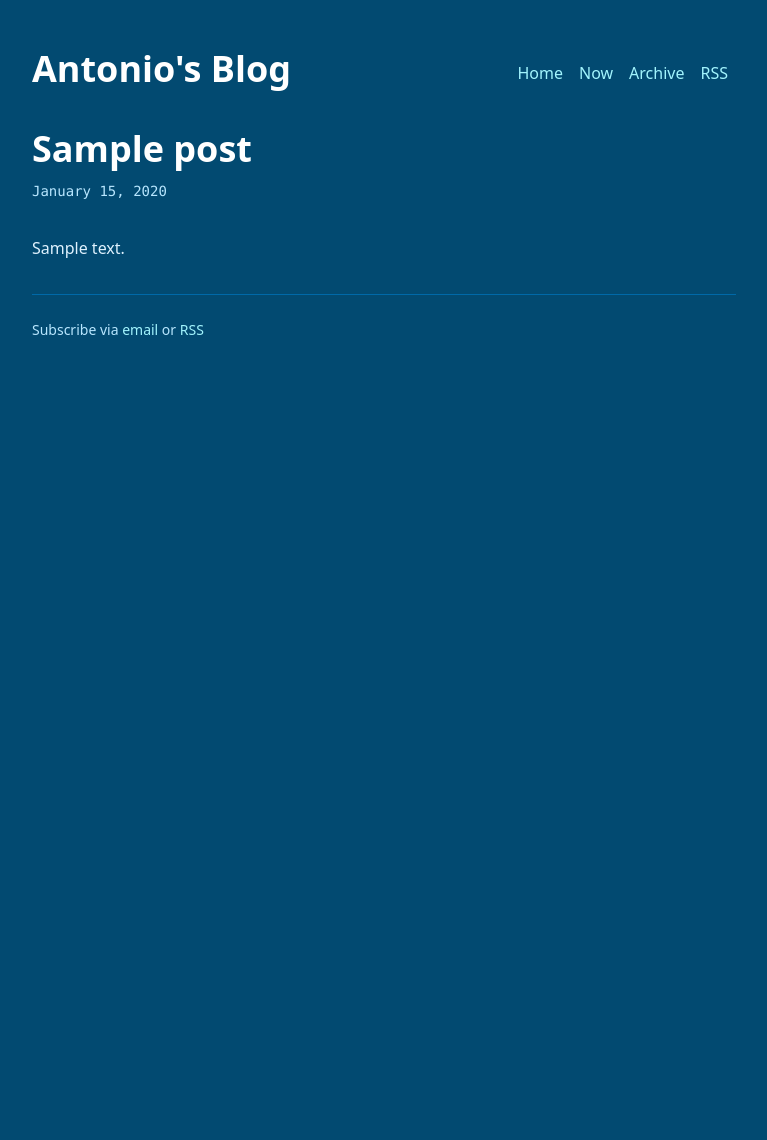
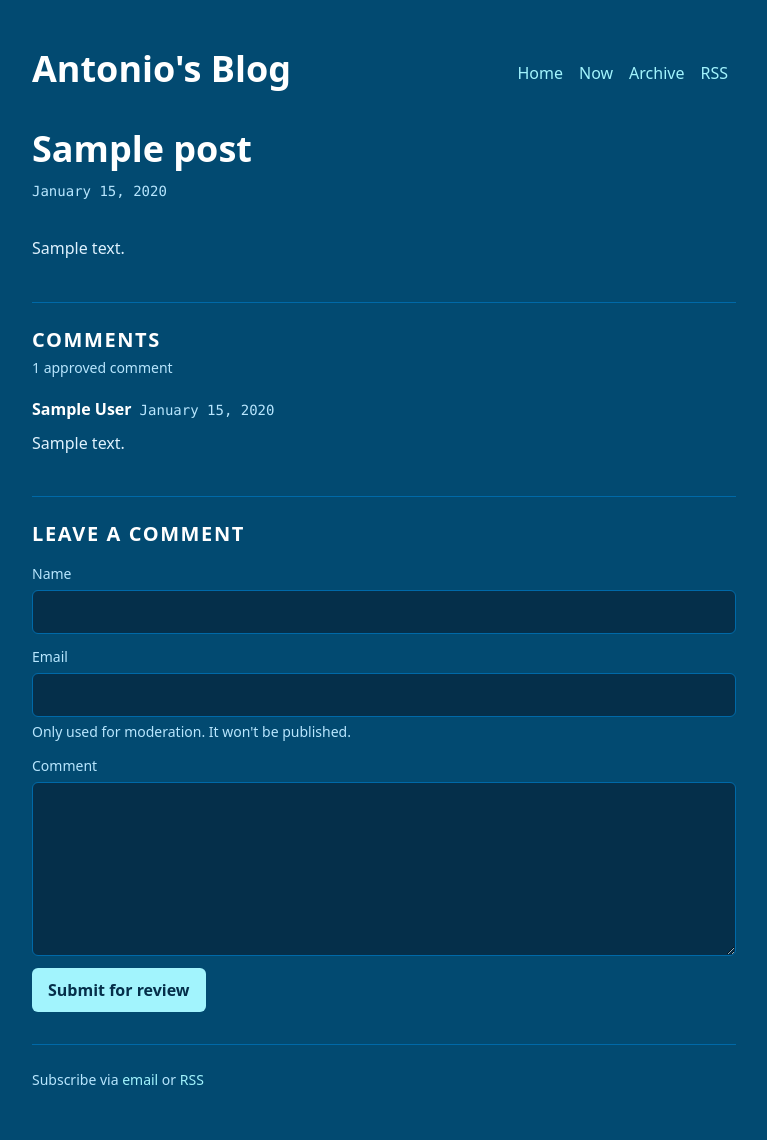
Before and after one commit to Otolock/antoniosantos.io-django, a Django app: a page that uses blog/templates/blog/post_detail.html in a window 1280 px wide. Shown: the whole page, without its empty margins (256-1023 px from the left). Before the commit the page ends 335 px from the top, so only its background shows below. Run offline with Django 5.2, Linux system fonts and the light colour scheme; tables that the repository leaves empty hold one stand-in row (values such as "Sample post").

Commit message:
Add moderated post comments

```diff
--- a/blog/forms.py
+++ b/blog/forms.py
@@ -3,3 +3,33 @@ from django import forms
 
 class SubscribeForm(forms.Form):
     email = forms.EmailField()
+
+
+class CommentForm(forms.Form):
+    author_name = forms.CharField(
+        max_length=80,
+        label="Name",
+    )
+    author_email = forms.EmailField(
+        label="Email",
+        help_text="Only used for moderation. It won't be published.",
+    )
+    body = forms.CharField(
+        max_length=2000,
+        label="Comment",
+        widget=forms.Textarea(attrs={"rows": 6}),
+    )
+    website = forms.CharField(
+        required=False,
+        label="Website",
+        widget=forms.TextInput(
+            attrs={
+                "autocomplete": "off",
+                "tabindex": "-1",
+            }
+        ),
+    )
+
+    @property
+    def honeypot_filled(self):
+        return bool(self.data.get("website", "").strip())
--- a/blog/models.py
+++ b/blog/models.py
@@ -103,6 +103,64 @@ class Subscriber(models.Model):
         super().save(*args, **kwargs)
 
 
+class Comment(models.Model):
+    PENDING = "pending"
+    APPROVED = "approved"
+    REJECTED = "rejected"
+
+    STATUS_CHOICES = [
+        (PENDING, "Pending"),
+        (APPROVED, "Approved"),
+        (REJECTED, "Rejected"),
+    ]
+
+    post = models.ForeignKey(
+        Post,
+        on_delete=models.CASCADE,
+        related_name="comments",
+    )
+    author_name = models.CharField(max_length=80)
+    author_email = models.EmailField()
+    body = models.TextField(max_length=2000)
+    status = models.CharField(
+        max_length=20,
+        choices=STATUS_CHOICES,
+        default=PENDING,
+    )
+    ip_address = models.GenericIPAddressField(null=True, blank=True)
+    user_agent = models.CharField(max_length=300, blank=True)
+    created_at = models.DateTimeField(auto_now_add=True)
+    updated_at = models.DateTimeField(auto_now=True)
+    approved_at = models.DateTimeField(null=True, blank=True)
+
+    class Meta:
+        ordering = ["created_at"]
+        indexes = [
+            models.Index(fields=["post", "status", "created_at"]),
+        ]
+
+    def __str__(self):
+        return f"{self.author_name} on {self.post}"
+
+    def save(self, *args, **kwargs):
+        if self.status == self.APPROVED and self.approved_at is None:
+            self.approved_at = timezone.now()
+            update_fields = kwargs.get("update_fields")
+            if update_fields is not None:
+                kwargs["update_fields"] = set(update_fields) | {"approved_at"}
+        elif self.status != self.APPROVED:
+            self.approved_at = None
+            update_fields = kwargs.get("update_fields")
+            if update_fields is not None:
+                kwargs["update_fields"] = set(update_fields) | {"approved_at"}
+
+        super().save(*args, **kwargs)
+
+    @property
+    def is_approved(self):
+        return self.status == self.APPROVED
+
+
 class PostMedia(models.Model):
     IMAGE_EXTENSIONS = {".gif", ".jpeg", ".jpg", ".png", ".webp"}
 
--- a/blog/static/blog/style.css
+++ b/blog/static/blog/style.css
@@ -7,6 +7,7 @@
       "Segoe UI Emoji", "Segoe UI Symbol", "Noto Color Emoji";
     --font-mono: ui-monospace, SFMono-Regular, Menlo, Monaco, Consolas, "Liberation Mono",
       "Courier New", monospace;
+    --color-red-200: oklch(88.5% 0.062 18.334);
     --color-cyan-200: oklch(91.7% 0.08 205.041);
     --color-sky-50: oklch(97.7% 0.013 236.62);
     --color-sky-100: oklch(95.1% 0.026 236.824);
@@ -822,7 +823,50 @@
     color: var(--color-sky-100);
     line-height: 1.625;
   }
-  .subscribe-form {
+  .comments-section, .comment-form-section {
+    display: flex;
+    flex-direction: column;
+    gap: calc(var(--spacing) * 4);
+    border-top: 1px solid var(--color-sky-700);
+    padding-top: calc(var(--spacing) * 6);
+  }
+  .comments-header {
+    display: flex;
+    flex-direction: column;
+    gap: calc(var(--spacing) * 1);
+  }
+  .comments-note, .comments-empty, .form-help {
+    color: var(--color-sky-200);
+    font-size: var(--text-sm);
+  }
+  .comment-list {
+    display: flex;
+    flex-direction: column;
+    gap: calc(var(--spacing) * 5);
+  }
+  .comment {
+    display: flex;
+    flex-direction: column;
+    gap: calc(var(--spacing) * 2);
+    min-width: 0;
+  }
+  .comment-header {
+    display: flex;
+    flex-wrap: wrap;
+    gap: calc(var(--spacing) * 2);
+    align-items: baseline;
+    color: var(--color-white);
+  }
+  .comment-header time {
+    color: var(--color-sky-200);
+    font-family: var(--font-mono);
+    font-size: var(--text-sm);
+  }
+  .comment-body {
+    color: var(--color-sky-100);
+    overflow-wrap: break-word;
+  }
+  .subscribe-form, .comment-form {
     display: flex;
     flex-direction: column;
     gap: calc(var(--spacing) * 3);
@@ -836,23 +880,40 @@
     color: var(--color-sky-200);
     font-size: var(--text-sm);
   }
-  .form-field input {
+  .form-field input, .form-field textarea {
     width: 100%;
-    min-height: 2.75rem;
     border: 1px solid var(--color-sky-700);
     border-radius: 0.375rem;
     background: var(--color-sky-950);
     color: var(--color-sky-50);
     padding: calc(var(--spacing) * 2) calc(var(--spacing) * 3);
   }
-  .form-field input::placeholder {
+  .form-field input {
+    min-height: 2.75rem;
+  }
+  .form-field textarea {
+    min-height: 9rem;
+    resize: vertical;
+  }
+  .form-field input::placeholder, .form-field textarea::placeholder {
     color: var(--color-sky-300);
   }
-  .form-field input:focus {
+  .form-field input:focus, .form-field textarea:focus {
     border-color: var(--color-cyan-200);
     outline: none;
   }
-  .subscribe-form button {
+  .form-error {
+    color: var(--color-red-200);
+    font-size: var(--text-sm);
+  }
+  .comment-honeypot {
+    position: absolute;
+    left: -100vw;
+    width: 1px;
+    height: 1px;
+    overflow: hidden;
+  }
+  .subscribe-form button, .comment-form button {
     min-height: 2.75rem;
     border-radius: 0.375rem;
     background: var(--color-cyan-200);
@@ -861,7 +922,7 @@
     padding: calc(var(--spacing) * 2) calc(var(--spacing) * 4);
     transition: background-color 150ms ease;
   }
-  .subscribe-form button:hover {
+  .subscribe-form button:hover, .comment-form button:hover {
     background: var(--color-white);
   }
   .post-prose {
@@ -930,7 +991,7 @@
     .book-meta {
       margin-top: calc(var(--spacing) * 4);
     }
-    .subscribe-form button {
+    .subscribe-form button, .comment-form button {
       align-self: flex-start;
     }
     .post-prose {
--- a/blog/templates/blog/post_detail.html
+++ b/blog/templates/blog/post_detail.html
@@ -28,4 +28,75 @@
         {{ post.body_html|safe }}
     </div>
 </article>
+
+<section class="comments-section" id="comments" aria-labelledby="comments-heading">
+    <div class="comments-header">
+        <h2 class="section-heading" id="comments-heading">Comments</h2>
+        <p class="comments-note">
+            {{ comments|length }} approved comment{{ comments|length|pluralize }}
+        </p>
+    </div>
+
+    {% if comments %}
+        <ol class="comment-list">
+            {% for comment in comments %}
+                <li class="comment">
+                    <header class="comment-header">
+                        <strong>{{ comment.author_name }}</strong>
+                        <time datetime="{{ comment.created_at|date:'c' }}">
+                            {{ comment.created_at|date:"F j, Y" }}
+                        </time>
+                    </header>
+                    <div class="comment-body">
+                        {{ comment.body|linebreaksbr }}
+                    </div>
+                </li>
+            {% endfor %}
+        </ol>
+    {% else %}
+        <p class="comments-empty">No comments yet.</p>
+    {% endif %}
+</section>
+
+<section class="comment-form-section" aria-labelledby="comment-form-heading">
+    <h2 class="section-heading" id="comment-form-heading">Leave a comment</h2>
+
+    <form class="comment-form" action="{{ post.get_absolute_url }}#comment-form-heading" method="post">
+        {% csrf_token %}
+
+        <div class="form-field">
+            <label for="{{ comment_form.author_name.id_for_label }}">{{ comment_form.author_name.label }}</label>
+            {{ comment_form.author_name }}
+            {% for error in comment_form.author_name.errors %}
+                <p class="form-error">{{ error }}</p>
+            {% endfor %}
+        </div>
+
+        <div class="form-field">
+            <label for="{{ comment_form.author_email.id_for_label }}">{{ comment_form.author_email.label }}</label>
+            {{ comment_form.author_email }}
+            {% if comment_form.author_email.help_text %}
+                <p class="form-help">{{ comment_form.author_email.help_text }}</p>
+            {% endif %}
+            {% for error in comment_form.author_email.errors %}
+                <p class="form-error">{{ error }}</p>
+            {% endfor %}
+        </div>
+
+        <div class="form-field comment-honeypot" aria-hidden="true">
+            <label for="{{ comment_form.website.id_for_label }}">{{ comment_form.website.label }}</label>
+            {{ comment_form.website }}
+        </div>
+
+        <div class="form-field">
+            <label for="{{ comment_form.body.id_for_label }}">{{ comment_form.body.label }}</label>
+            {{ comment_form.body }}
+            {% for error in comment_form.body.errors %}
+                <p class="form-error">{{ error }}</p>
+            {% endfor %}
+        </div>
+
+        <button type="submit">Submit for review</button>
+    </form>
+</section>
 {% endblock %}
--- a/blog/views.py
+++ b/blog/views.py
@@ -3,10 +3,11 @@ from django.shortcuts import get_object_or_404, redirect, render
 from django.urls import reverse
 from django.utils.http import url_has_allowed_host_and_scheme
 from django.utils import timezone
+from ipaddress import ip_address
 
-from .forms import SubscribeForm
+from .forms import CommentForm, SubscribeForm
 from .micropub import micropub
-from .models import Post, PostMedia, Subscriber
+from .models import Comment, Post, PostMedia, Subscriber
 
 
 def published_posts():
@@ -67,12 +68,36 @@ def post_detail(request, slug):
         status=Post.PUBLISHED,
         published_at__lte=timezone.now(),
     )
+
+    if request.method == "POST":
+        comment_form = CommentForm(request.POST)
+        if comment_form.honeypot_filled:
+            messages.success(request, "Thanks. Your comment is waiting for review.")
+            return redirect(post.get_absolute_url())
+
+        if comment_form.is_valid():
+            Comment.objects.create(
+                post=post,
+                author_name=comment_form.cleaned_data["author_name"].strip(),
+                author_email=comment_form.cleaned_data["author_email"].strip().lower(),
+                body=comment_form.cleaned_data["body"].strip(),
+                ip_address=_client_ip(request),
+                user_agent=request.META.get("HTTP_USER_AGENT", "")[:300],
+            )
+            messages.success(request, "Thanks. Your comment is waiting for review.")
+            return redirect(post.get_absolute_url())
+    else:
+        comment_form = CommentForm()
+
+    comments = post.comments.filter(status=Comment.APPROVED)
     return render(
         request,
         "blog/post_detail.html",
         {
             "post": post,
             "canonical_url": request.build_absolute_uri(post.get_absolute_url()),
+            "comments": comments,
+            "comment_form": comment_form,
         },
     )
 
@@ -84,3 +109,19 @@ def legacy_post_redirect(request, slug):
 def media_detail(request, slug):
     media = get_object_or_404(PostMedia, slug=slug)
     return redirect(media.file.url)
+
+
+def _client_ip(request):
+    forwarded_for = request.META.get("HTTP_X_FORWARDED_FOR", "")
+    if forwarded_for:
+        candidate = forwarded_for.split(",", 1)[0].strip()
+    else:
+        candidate = request.META.get("REMOTE_ADDR", "").strip()
+
+    if not candidate:
+        return None
+
+    try:
+        return str(ip_address(candidate))
+    except ValueError:
+        return None
```
Also changed, not shown: blog/admin.py (+47 -1 lines), blog/tests.py (+123 -1 lines), theme/input.css (+90 -8 lines), blog/migrations/0006_comment.py (added).
